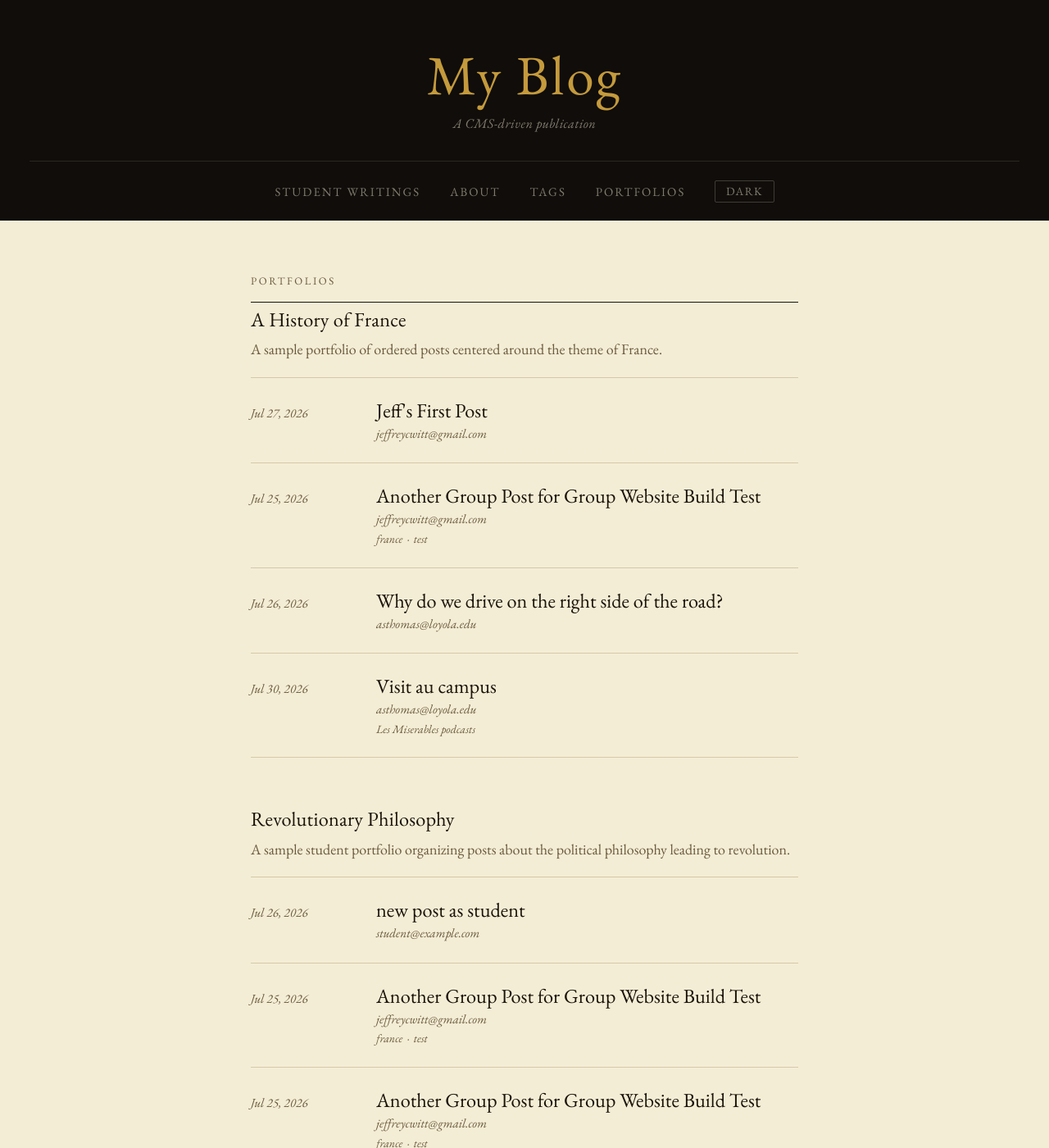
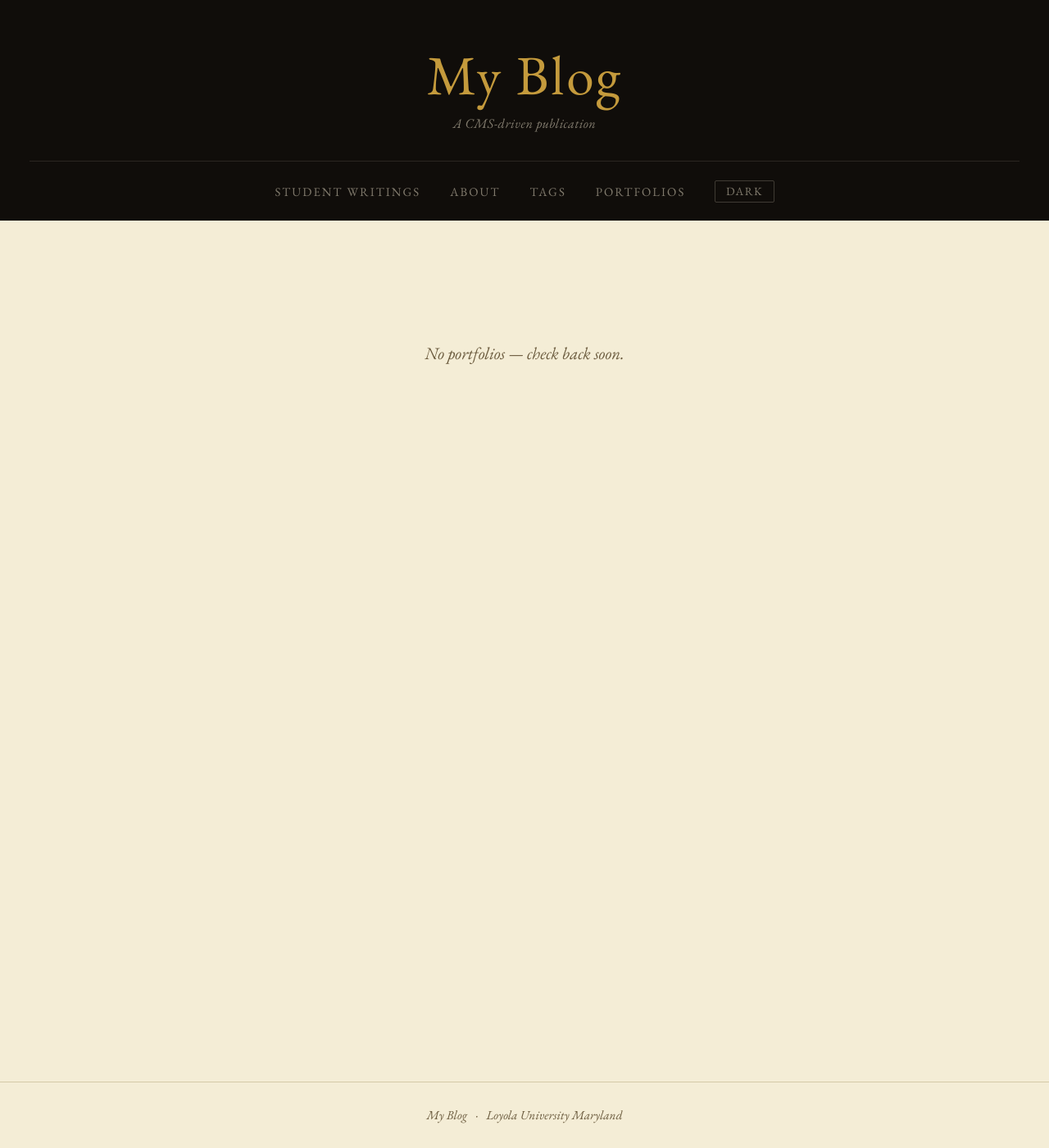
Before and after one commit to jeffreycwitt/loyola-jekyll-site-2, a Jekyll site: the page built from portfolios.html, in a window 1280 px wide and 1400 px high. Shown: the whole window at 82% size. Built offline with Jekyll 4.4.1, drawn with Linux system fonts in a browser that asks for light colours; some of the changed text lies outside the part shown.

Commit message:
chore: sync [2026-07-31T18:20:12Z] [skip ci]

```diff
--- a/_data/portfolios.yml
+++ /dev/null
@@ -1,10 +0,0 @@
-- id: 3
-  title: "A History of France"
-  slug: "a-history-of-france"
-  description: "A sample portfolio of ordered posts centered around the theme of France."
-  items: [1, 3, 5, 10]
-- id: 1
-  title: "Revolutionary Philosophy"
-  slug: "revolutionary-philosophy"
-  description: "A sample student portfolio organizing posts about the political philosophy leading to revolution."
-  items: [7, 3, 3, 1, 6, 9]
--- a/_posts/2026-07-26-video-post.html
+++ /dev/null
@@ -1,14 +0,0 @@
----
-layout: post
-title: "Video post"
-date: 2026-07-26
-cms_id: 6
-author: "asthomas@loyola.edu"
-tags: ["test", "france", "history"]
----
-
-<div class="video-embed"><iframe src="https://www.youtube.com/embed/4mYvGFdRl9Y" frameborder="0" allowfullscreen loading="lazy"></iframe></div>
-<p></p>
-<p>Here is a <a href="https://youtube.com/watch?v=4mYvGFdRl9Y&source_ve_path=OTY3MTQ&embeds_referring_euri=https%3A%2F%2Fwww.loyola.edu%2F">You Tube video</a> about Loyola's language core. And here is a video about Haiti. Check it out! Let's make sure to delete this post as soon as we try it out...</p>
-<video controls><source src="https://loyola-cms.jeffreycwitt.com/api/media/file/HaitiPresentation%20(1).mp4" type="video/mp4"></video>
-<p></p>
--- a/_posts/2026-07-30-un-rondeau.html
+++ b/_posts/2026-07-30-un-rondeau.html
@@ -7,7 +7,7 @@ author: "asthomas@loyola.edu"
 tags: ["Les Miserables podcasts"]
 ---
 
-<audio controls><source src="https://loyola-cms.jeffreycwitt.com/api/media/file/01%20-%20Rondeau%20From%20Suites%20De%20Symphonies%20-%20Premiere%20Suite%20-%20Fanfares.m4a" type="audio/x-m4a"></audio>
+
 <p></p>
 <p></p>
 <p></p>
--- a/_posts/2026-07-30-visit-au-campus.html
+++ /dev/null
@@ -1,11 +0,0 @@
----
-layout: post
-title: "Visit au campus"
-date: 2026-07-30
-cms_id: 10
-author: "asthomas@loyola.edu"
-tags: ["Les Miserables podcasts"]
----
-
-<video controls><source src="https://loyola-cms.jeffreycwitt.com/api/media/file/03%20french%20movie.mp4" type="video/mp4"></video>
-<p>Voici mon tour du campus. Bon visionnement!</p>
```
